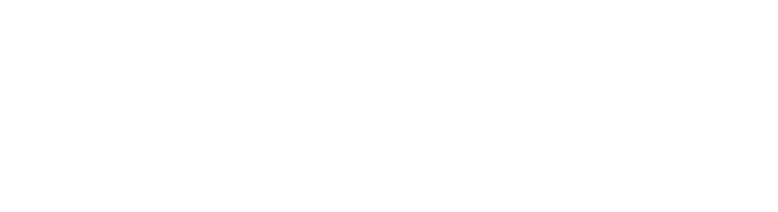
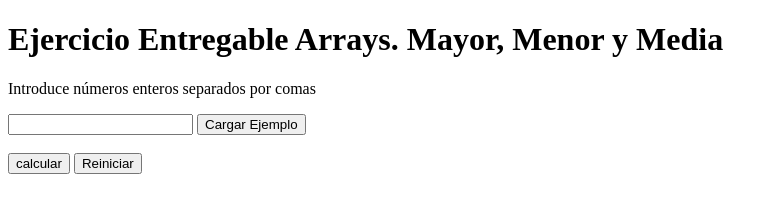
Before and after one commit to carlosalvrzb/desafioArrays, a plain HTML site: page index.html in a window 1280 px wide. Shown: the whole page, without its empty margins (0-778 px from the left). Drawn offline with Linux system fonts and the light colour scheme.

Commit message:
Ejercicio entregable de arrays

```diff
--- a/index.html
+++ b/index.html
@@ -7,6 +7,14 @@
     <title>Desafio Arrays</title>
 </head>
 <body>
+    <h1>Ejercicio Entregable Arrays. Mayor, Menor y Media</h1>
+    <p id="parrafo">Introduce números enteros separados por comas</p>
+    <input type="text" id="text"></input>
+    <input type="button" value="Cargar Ejemplo" onclick="cargarejemplo()"></input>
+    <br><br><input type="button" value="calcular" onclick="calcular()"></input>
+    <input type="button" value="Reiniciar" onclick="Reiniciar()">
+    <p id="array"></p>
+    <p id="resultado"></p>
 
     <script src="index.js"></script>
 </body>
--- a/index.js
+++ b/index.js
@@ -0,0 +1,29 @@
+function cargarejemplo(){
+    document.getElementById("text").value="5,99,43,12,37";
+    }
+    function Reiniciar(){
+    location.reload();
+    }
+    function calcular(){
+    var array = document.getElementById("text").value.split(/,/);
+    var mayor=-Infinity,menor=+Infinity,suma=0,media=0;
+    //SUMA
+    for(i=0;i<array.length;i++){
+    suma=parseInt(array[i])+suma;
+    }
+    //MEDIA
+    media=suma/array.length;
+    //MENOR
+    for(i=0;i<array.length;i++){
+    if(parseInt(array[i])<menor) menor=array[i];
+    }
+    //MAYOR
+    for(i=0;i<array.length;i++){
+    if(parseInt(array[i])>mayor) mayor=array[i];
+    }
+    //RESULTADO
+    document.getElementById("resultado").innerHTML="La suma es: "+suma+"<br>"+
+                                                    "La media es: "+media+"<br>"+
+                                                    "El mayor es: "+mayor+"<br>"+
+                                                    "El menor es: "+menor+"<br>"
+    }
```
